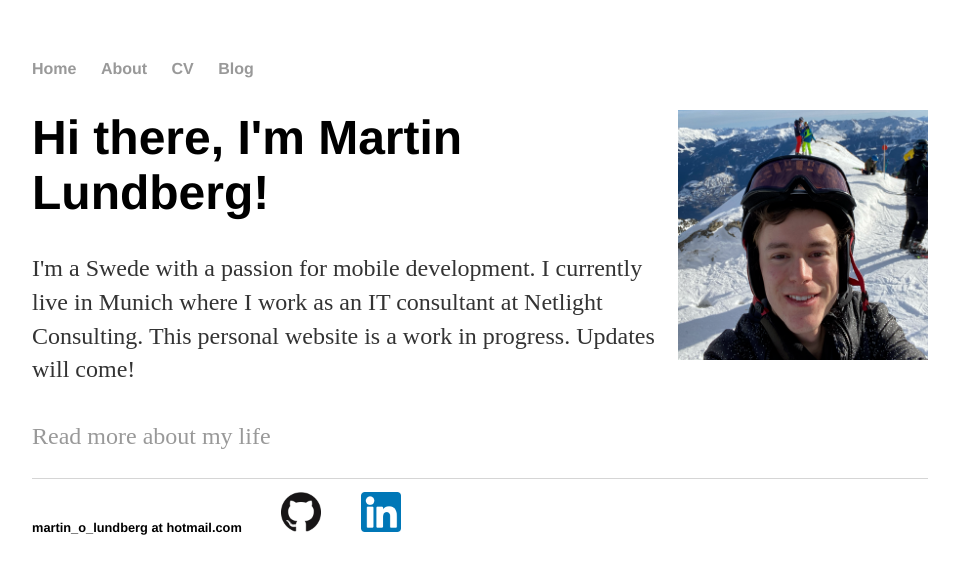
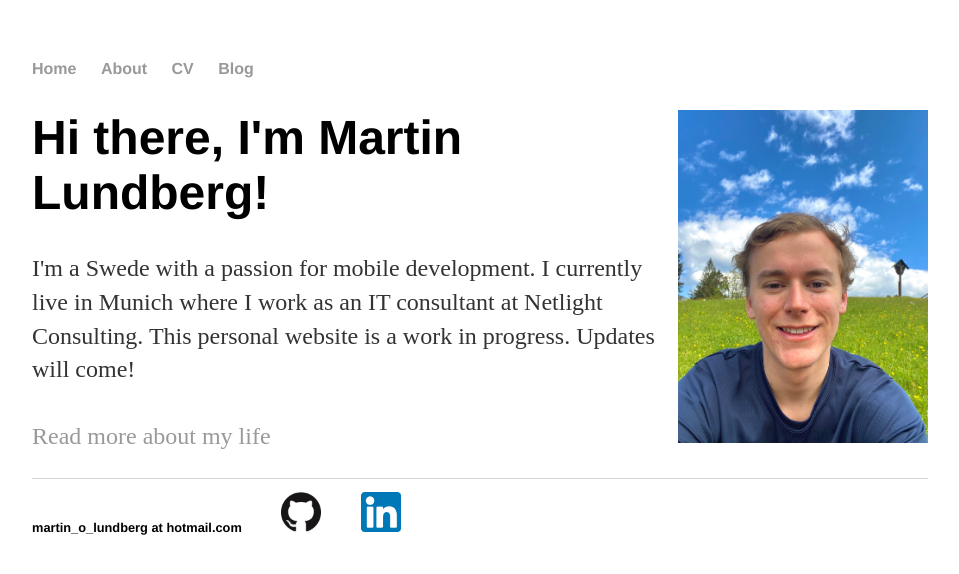
Before and after one commit to molundb/molundb.github.io, a Jekyll site: the page built from index.html, in a window 1280 px wide. Shown: the top 574 px of the page, without its empty margins (160-1119 px from the left). Built offline with Jekyll 4.4.1, drawn with Linux system fonts in a browser that asks for light colours.

Commit message:
update martin image

```diff
--- a/index.html
+++ b/index.html
@@ -4,7 +4,7 @@ title: Martin Lundberg
 ---
 
 <img
-  src="images/martin_skiing.png"
+  src="images/martin_sitting_hike_selfie.jpg"
   alt="Martin skiing"
   style="float: right; width: 250px; margin-left: 16px;"
 />
```
Also changed, not shown: images/martin_sitting_hike_selfie.jpg (added), images/martin_skiing.png (deleted).
